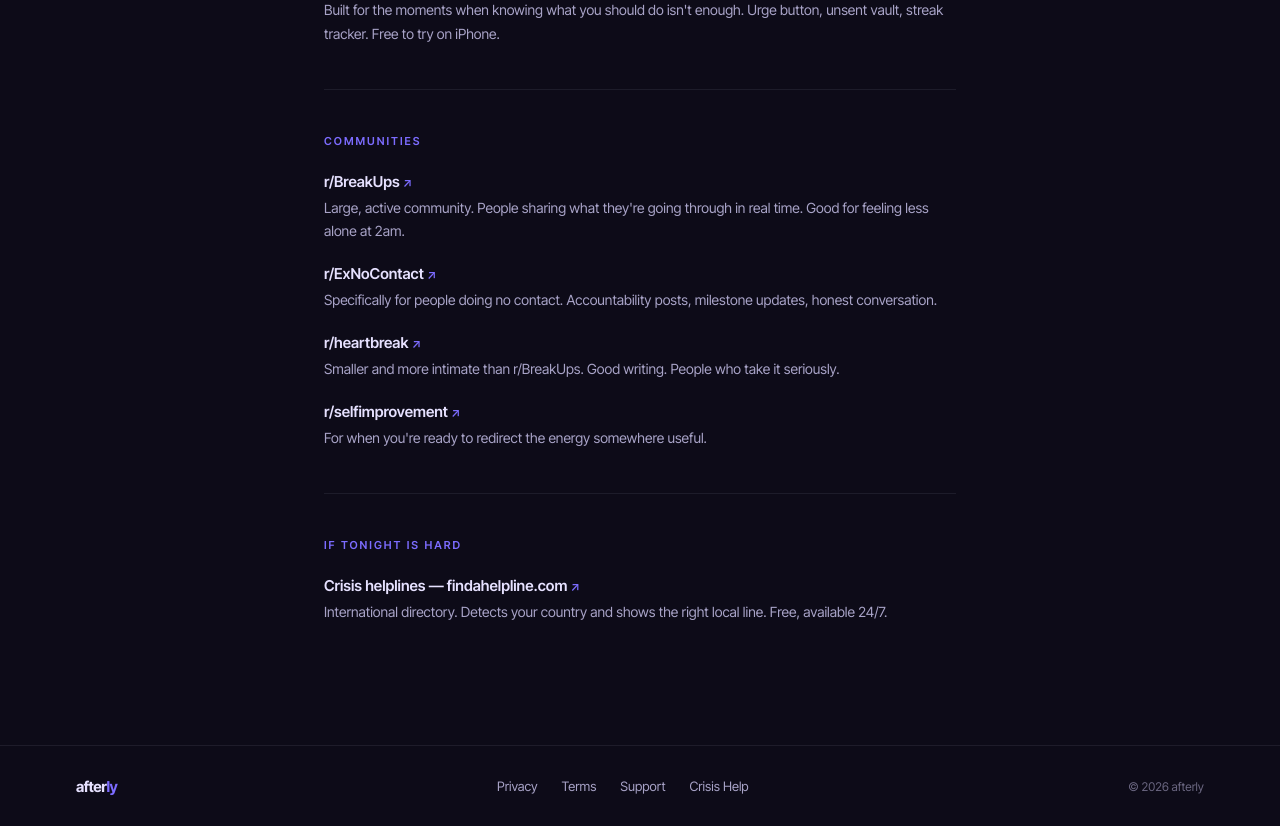
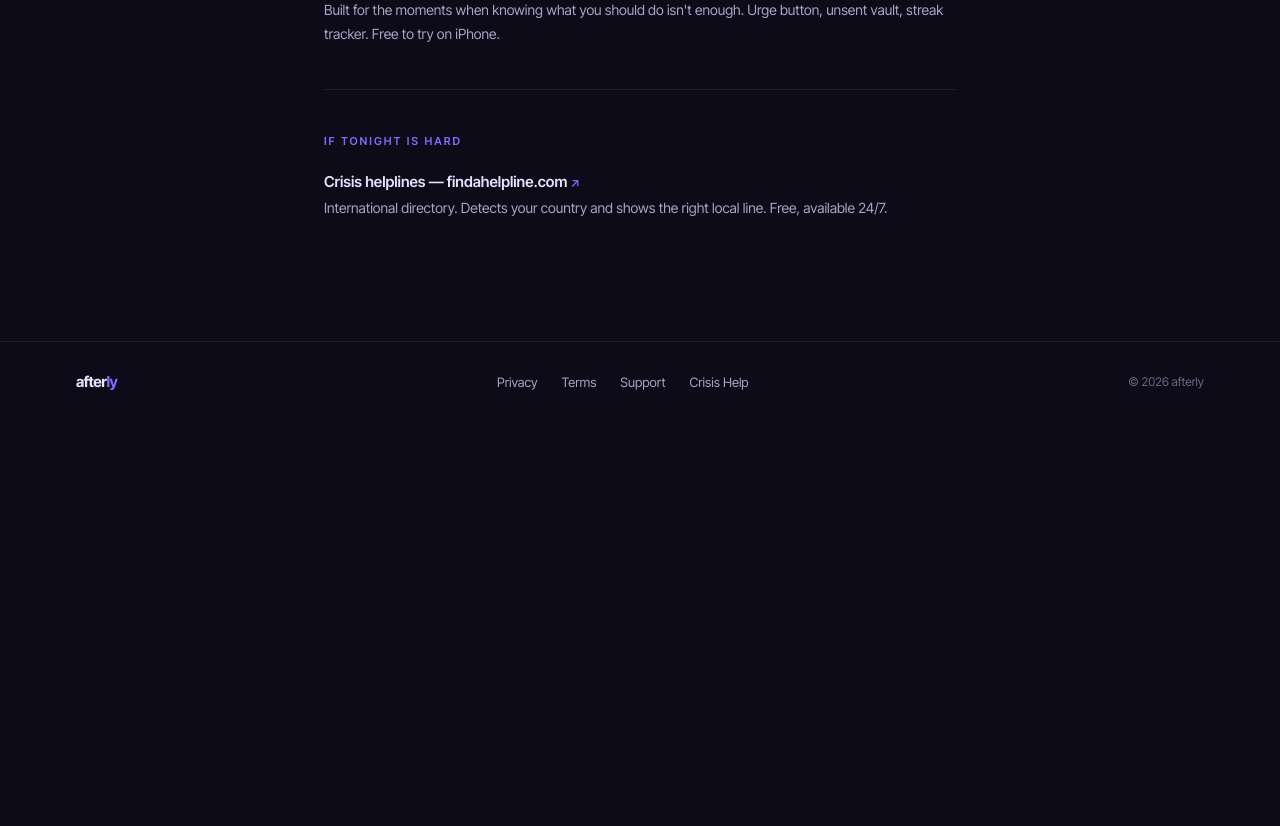
Before and after one commit to RohitBoora05/afterly, a React (Vite) app: page /resources in a window 1280 px wide. Shown: the part 2720-3546 px from the top of the page. After the commit the page ends 3142 px from the top, so only its background shows below. Built offline with nearby package versions, Linux system fonts and the light colour scheme.

Commit message:
Update headlines, CTAs

```diff
--- a/src/pages/Home.jsx
+++ b/src/pages/Home.jsx
@@ -78,8 +78,8 @@
             size={mobile ? 36 : 68}
             style={{ maxWidth: 880, letterSpacing: '-0.04em', lineHeight: 1.04 }}
           >
-            You know you shouldn't.{' '}
-            <span style={{ color: PAL.muted }}>You do it anyway.</span>
+            Stop checking their profile.{' '}
+            <span style={{ color: PAL.muted }}>Start healing instead.</span>
           </Heading>
           <p style={{
             fontFamily: FONT, fontSize: mobile ? 14 : 17, fontWeight: 400,
--- a/src/pages/Reddit.jsx
+++ b/src/pages/Reddit.jsx
@@ -244,7 +244,7 @@
             margin: mobile ? '20px auto 0' : '36px auto 0',
             maxWidth: 520,
           }}>
-            {"Built for people who know what they need to do and can't make themselves do it."}
+            {"Built for people who know what they need to do."}
           </p>
           <div style={{
             marginTop: mobile ? 28 : 48,
--- a/src/pages/Resources.jsx
+++ b/src/pages/Resources.jsx
@@ -216,30 +216,6 @@
           />
         </Section>
 
-        {/* 7. Communities — second last */}
-        <Section title="Communities" mobile={mobile}>
-          <ResourceItem
-            name="r/BreakUps"
-            description="Large, active community. People sharing what they're going through in real time. Good for feeling less alone at 2am."
-            href="https://reddit.com/r/BreakUps"
-          />
-          <ResourceItem
-            name="r/ExNoContact"
-            description="Specifically for people doing no contact. Accountability posts, milestone updates, honest conversation."
-            href="https://reddit.com/r/ExNoContact"
-          />
-          <ResourceItem
-            name="r/heartbreak"
-            description="Smaller and more intimate than r/BreakUps. Good writing. People who take it seriously."
-            href="https://reddit.com/r/heartbreak"
-          />
-          <ResourceItem
-            name="r/selfimprovement"
-            description="For when you're ready to redirect the energy somewhere useful."
-            href="https://reddit.com/r/selfimprovement"
-          />
-        </Section>
-
         {/* 8. Crisis — last */}
         <Section title="If tonight is hard" mobile={mobile}>
           <ResourceItem
--- a/src/pages/Start.jsx
+++ b/src/pages/Start.jsx
@@ -81,8 +81,8 @@
             size={mobile ? 36 : 68}
             style={{ maxWidth: 880, letterSpacing: '-0.04em', lineHeight: 1.04 }}
           >
-            No contact is one of the hardest things{' '}
-            <span style={{ color: PAL.muted }}>you will do.</span>
+            No contact takes more than willpower.{' '}
+            <span style={{ color: PAL.muted }}>Here's the rest.</span>
           </Heading>
           <p style={{
             fontFamily: FONT, fontSize: mobile ? 14 : 17, fontWeight: 400,
```
